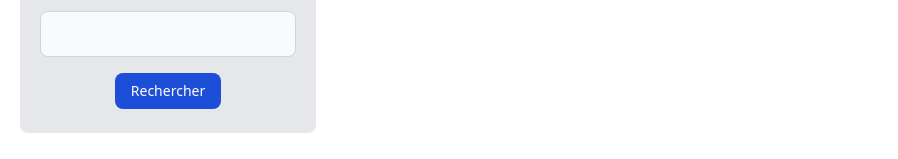
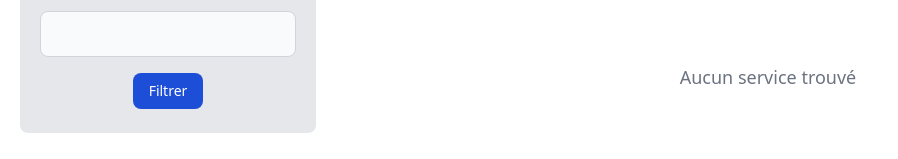
Before and after one commit to safa-abidi/petcare_front, an Angular app: page /service in a window 1280 px wide. Shown: the part 323-482 px from the top of the page, without its empty margins (0-898 px from the left). Built offline with nearby package versions, Linux system fonts and the light colour scheme; no server answers.

Commit message:
no result found text

```diff
--- a/src/app/service_provider/list-services/list-services.component.html
+++ b/src/app/service_provider/list-services/list-services.component.html
@@ -25,7 +25,7 @@
     </div>
 
     <div class="flex items-center justify-center my-1">
-      <button type="submit" class="text-white right-2.5 bottom-2.5 bg-blue-700 hover:bg-blue-800 font-medium rounded-lg text-sm px-4 py-2 mt-3" (click)="onSearchClick(searchForm)">Rechercher</button>
+      <button type="submit" class="text-white right-2.5 bottom-2.5 bg-blue-700 hover:bg-blue-800 font-medium rounded-lg text-sm px-4 py-2 mt-3" (click)="onSearchClick(searchForm)">Filtrer</button>
     </div>
 
   </form>
@@ -35,4 +35,8 @@
     <app-service-item *ngFor="let service of servicesList" class="w-full" [service]="service" ></app-service-item>
   </div>
 
+  <div *ngIf="servicesList.length==0" class="h-screen flex items-center justify-center place-items-center col-start-3 md:col-start-2 col-span-3 md:col-span-4">
+    <p class="text-lg text-gray-500">Aucun service trouvé</p>
+  </div>
+
 </div>
```
